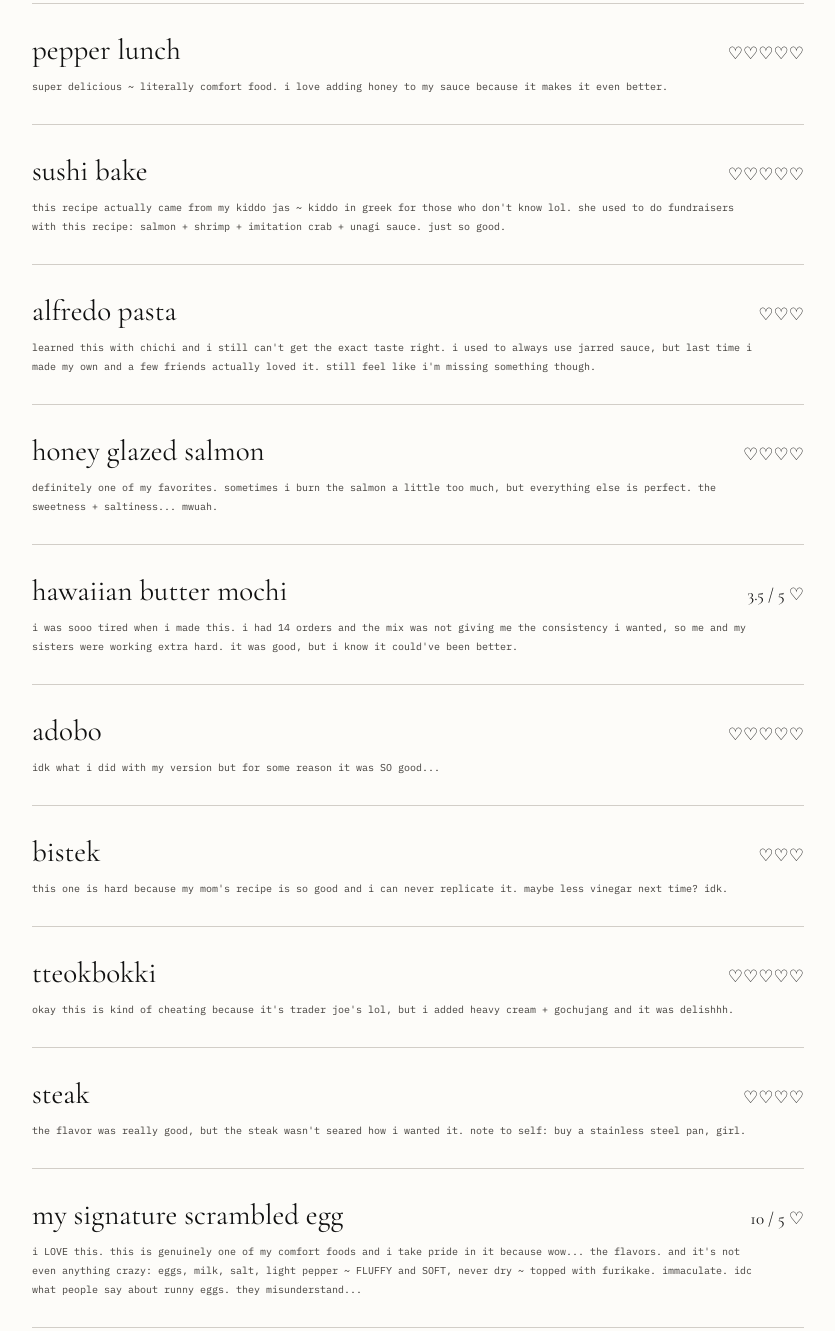
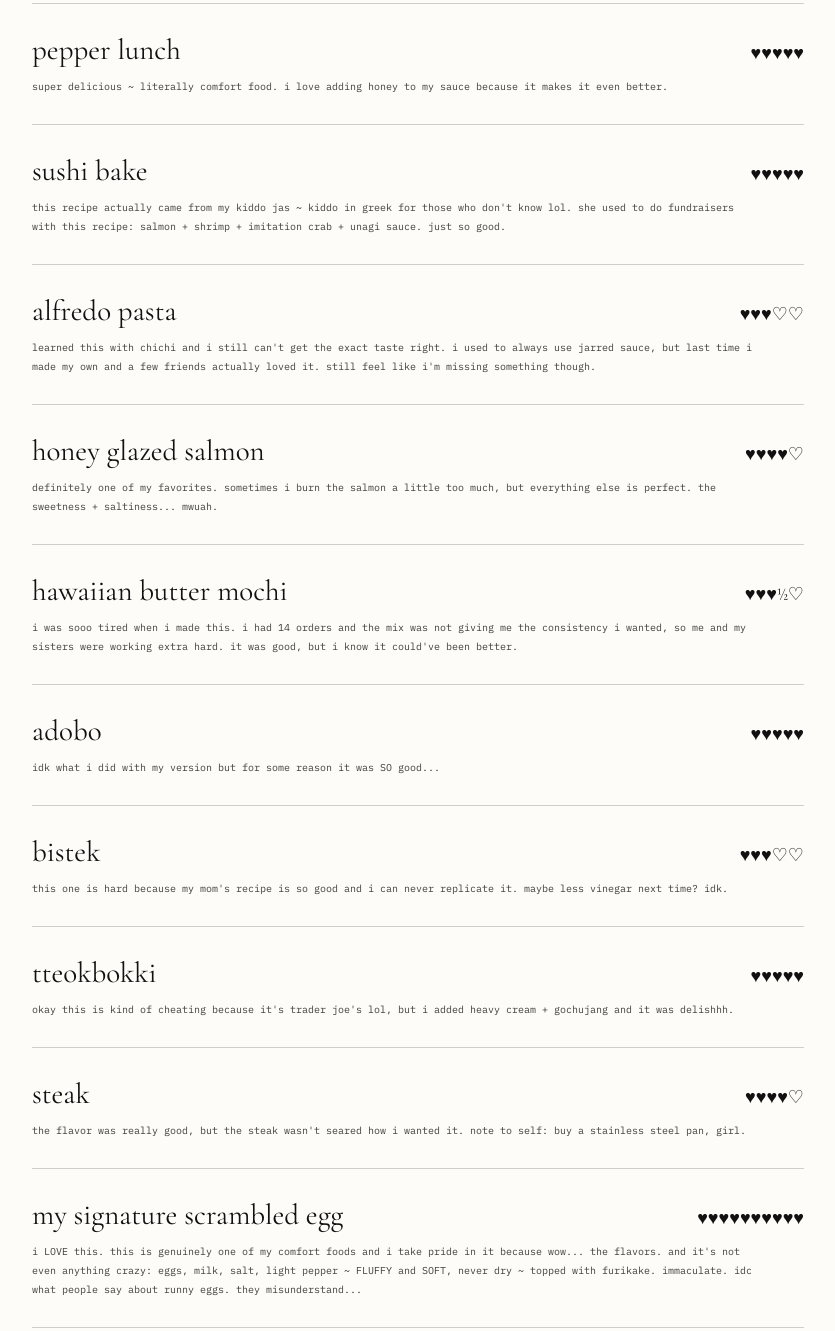
Before and after one commit to enokiecloud/enokiecloud, a plain HTML site: page kitchen-notes.html in a window 1280 px wide. Shown: the part 336-1667 px from the top of the page, without its empty margins (222-1057 px from the left). Drawn offline with nearby package versions, Linux system fonts and the light colour scheme.

Commit message:
Update kitchen-notes.html

```diff
--- a/kitchen-notes.html
+++ b/kitchen-notes.html
@@ -116,7 +116,7 @@
 
     .rating {
       font-family: "Cormorant Garamond", serif;
-      font-size: 17px;
+      font-size: 18px;
       white-space: nowrap;
     }
 
@@ -172,7 +172,7 @@
     <div class="entry">
       <div class="entry-top">
         <div class="entry-title">pepper lunch</div>
-        <div class="rating">♡♡♡♡♡</div>
+        <div class="rating">♥♥♥♥♥</div>
       </div>
       <div class="note">
         super delicious ~ literally comfort food. i love adding honey to my sauce because it makes it even better.
@@ -182,7 +182,7 @@
     <div class="entry">
       <div class="entry-top">
         <div class="entry-title">sushi bake</div>
-        <div class="rating">♡♡♡♡♡</div>
+        <div class="rating">♥♥♥♥♥</div>
       </div>
       <div class="note">
         this recipe actually came from my kiddo jas ~ kiddo in greek for those who don't know lol. she used to do fundraisers with this recipe: salmon + shrimp + imitation crab + unagi sauce. just so good.
@@ -192,7 +192,7 @@
     <div class="entry">
       <div class="entry-top">
         <div class="entry-title">alfredo pasta</div>
-        <div class="rating">♡♡♡</div>
+        <div class="rating">♥♥♥♡♡</div>
       </div>
       <div class="note">
         learned this with chichi and i still can't get the exact taste right. i used to always use jarred sauce, but last time i made my own and a few friends actually loved it. still feel like i'm missing something though.
@@ -202,7 +202,7 @@
     <div class="entry">
       <div class="entry-top">
         <div class="entry-title">honey glazed salmon</div>
-        <div class="rating">♡♡♡♡</div>
+        <div class="rating">♥♥♥♥♡</div>
       </div>
       <div class="note">
         definitely one of my favorites. sometimes i burn the salmon a little too much, but everything else is perfect. the sweetness + saltiness... mwuah.
@@ -212,7 +212,7 @@
     <div class="entry">
       <div class="entry-top">
         <div class="entry-title">hawaiian butter mochi</div>
-        <div class="rating">3.5 / 5 ♡</div>
+        <div class="rating">♥♥♥½♡</div>
       </div>
       <div class="note">
         i was sooo tired when i made this. i had 14 orders and the mix was not giving me the consistency i wanted, so me and my sisters were working extra hard. it was good, but i know it could've been better.
@@ -222,7 +222,7 @@
     <div class="entry">
       <div class="entry-top">
         <div class="entry-title">adobo</div>
-        <div class="rating">♡♡♡♡♡</div>
+        <div class="rating">♥♥♥♥♥</div>
       </div>
       <div class="note">
         idk what i did with my version but for some reason it was SO good...
@@ -232,7 +232,7 @@
     <div class="entry">
       <div class="entry-top">
         <div class="entry-title">bistek</div>
-        <div class="rating">♡♡♡</div>
+        <div class="rating">♥♥♥♡♡</div>
       </div>
       <div class="note">
         this one is hard because my mom's recipe is so good and i can never replicate it. maybe less vinegar next time? idk.
@@ -242,7 +242,7 @@
     <div class="entry">
       <div class="entry-top">
         <div class="entry-title">tteokbokki</div>
-        <div class="rating">♡♡♡♡♡</div>
+        <div class="rating">♥♥♥♥♥</div>
       </div>
       <div class="note">
         okay this is kind of cheating because it's trader joe's lol, but i added heavy cream + gochujang and it was delishhh.
@@ -252,7 +252,7 @@
     <div class="entry">
       <div class="entry-top">
         <div class="entry-title">steak</div>
-        <div class="rating">♡♡♡♡</div>
+        <div class="rating">♥♥♥♥♡</div>
       </div>
       <div class="note">
         the flavor was really good, but the steak wasn't seared how i wanted it. note to self: buy a stainless steel pan, girl.
@@ -262,7 +262,7 @@
     <div class="entry">
       <div class="entry-top">
         <div class="entry-title">my signature scrambled egg</div>
-        <div class="rating">10 / 5 ♡</div>
+        <div class="rating">♥♥♥♥♥♥♥♥♥♥</div>
       </div>
       <div class="note">
         i LOVE this. this is genuinely one of my comfort foods and i take pride in it because wow... the flavors. and it's not even anything crazy: eggs, milk, salt, light pepper ~ FLUFFY and SOFT, never dry ~ topped with furikake. immaculate. idc what people say about runny eggs. they misunderstand...
```
